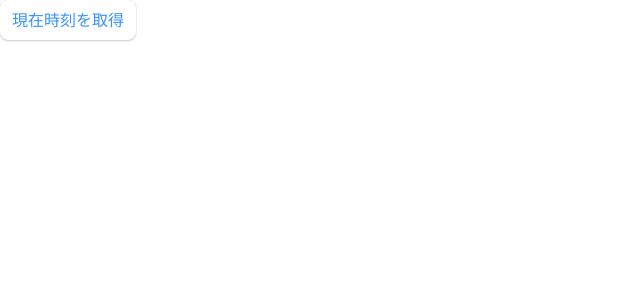
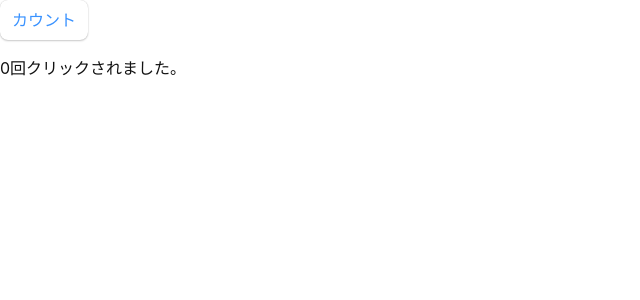
Before and after one commit to MofuMofu2/react-sandbox, a React (Create React App) app: page / in a window 1280 px wide. Shown: the top 300 px of the page, without its empty margins (0-640 px from the left). Built offline with nearby package versions, Linux system fonts and the light colour scheme.

Commit message:
feature: #42 useStateを用いて状態を更新するサンプル

```diff
--- /dev/null
+++ b/src/component/StateBasic/StateBasic.tsx
@@ -0,0 +1,19 @@
+import { useState } from "react";
+
+type StateBasicProps = {
+  init: number;
+};
+
+export default function StateBasic({ init }: StateBasicProps) {
+  const [count, setCount] = useState(init);
+  const handleClick = () => {
+    setCount(count + 1);
+  };
+
+  return (
+    <div>
+      <button onClick={handleClick}>カウント</button>
+      <p>{count}回クリックされました。</p>
+    </div>
+  );
+}
--- a/src/index.tsx
+++ b/src/index.tsx
@@ -2,7 +2,7 @@ import React from "react";
 import ReactDOM from "react-dom/client";
 import "./index.css";
 import reportWebVitals from "./reportWebVitals";
-import EventBasic from "./component/EventBasic/EventBasic";
+import StateBasic from "./component/StateBasic/StateBasic";
 
 if (process.env.NODE_ENV === "development") {
   void import("./mocks/browser").then(({ worker }) => {
@@ -13,7 +13,7 @@ if (process.env.NODE_ENV === "development") {
 const root = ReactDOM.createRoot(
   document.getElementById("root") as HTMLElement
 );
-root.render(<EventBasic type="time" />);
+root.render(<StateBasic init={0} />);
 
 // If you want to start measuring performance in your app, pass a function
 // to log results (for example: reportWebVitals(console.log))
```
